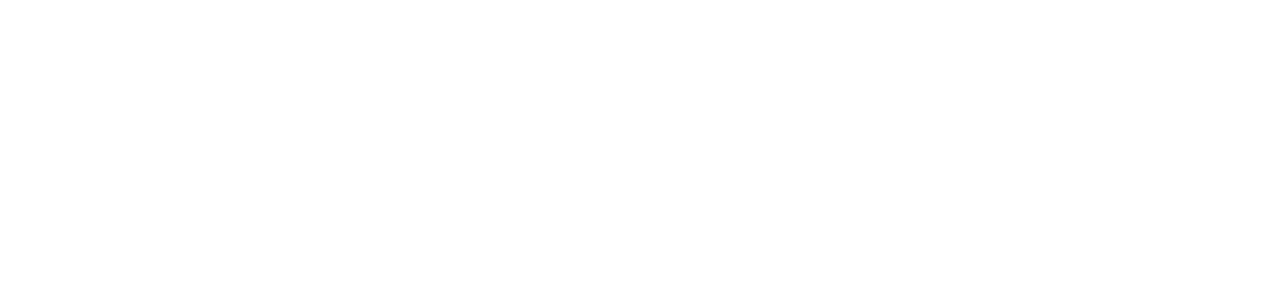
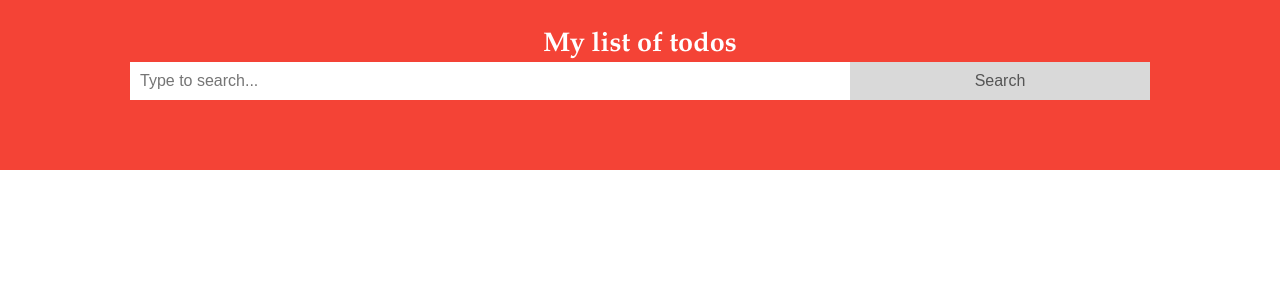
Before and after one commit to seriiserii825/vue-ad, a Vue app: page / in a window 1280 px wide. Shown: the top 300 px of the page. Built offline with nearby package versions, Linux system fonts and the light colour scheme.

Commit message:
added components

```diff
--- a/src/App.vue
+++ b/src/App.vue
@@ -1,11 +1,22 @@
 <template>
   <div id="app">
+    <Header/>
+    <List/>
+    <AddItem/>
   </div>
 </template>
 
 <script>
+import Header from '@/components/Header/Header'
+import List from '@/components/List/List'
+import AddItem from '@/components/AddItem/AddItem'
+
 export default {
-
+  components: {
+    Header,
+    List,
+    AddItem
+  }
 }
 </script>
 
@@ -99,4 +110,25 @@ a {
 .main {
   padding: 6rem 0;
 }
+input {
+  margin: 0;
+  border: none;
+  border-radius: 0;
+  padding: 10px;
+  font-size: 16px;
+}
+/* Стиль кнопки "Добавить" */
+.btn {
+  padding: 10px;
+  background: #d9d9d9;
+  color: #555;
+  text-align: center;
+  font-size: 16px;
+  cursor: pointer;
+  transition: 0.3s;
+  border-radius: 0;
+}
+.btn:hover {
+  background-color: #bbb;
+}
 </style>
--- /dev/null
+++ b/src/components/AddItem/AddItem.vue
@@ -0,0 +1,15 @@
+<template>
+  <div class="add-item">
+
+  </div>
+</template>
+
+<script>
+export default {
+
+}
+</script>
+
+<style scoped>
+
+</style>
--- /dev/null
+++ b/src/components/FilterItems/FilterItems.vue
@@ -0,0 +1,15 @@
+<template>
+  <div class="filter-items">
+
+  </div>
+</template>
+
+<script>
+export default {
+
+}
+</script>
+
+<style scoped>
+
+</style>
--- /dev/null
+++ b/src/components/Header/Header.vue
@@ -0,0 +1,42 @@
+<template>
+  <div class="header">
+    <h2>My list of todos</h2>
+    <div class="header__wrap">
+      <input type="text" placeholder="Type to search..."/>
+      <button class="btn">Search</button>
+    </div>
+    <FilterItems/>
+  </div>
+</template>
+
+<script>
+import FilterItems from '@/components/FilterItems/FilterItems'
+
+export default {
+  components: {
+    FilterItems
+  }
+}
+</script>
+
+<style lang="scss">
+.header {
+  background-color: #f44336;
+  padding: 30px 40px;
+  color: white;
+  text-align: center;
+  &__wrap {
+    display: flex;
+    align-items: center;
+    justify-content: center;
+    margin-bottom: 40px;
+  }
+  input {
+    width: 60%;
+  }
+  .btn {
+    width: 25%;
+    border: none;
+  }
+}
+</style>
--- /dev/null
+++ b/src/components/List/List.vue
@@ -0,0 +1,22 @@
+<template>
+  <ul class="list">
+    <ListItem/>
+  </ul>
+</template>
+
+<script>
+import ListItem from '@/components/ListItem/ListItem'
+
+export default {
+  components: {
+    ListItem
+  }
+}
+</script>
+
+<style scoped>
+.list {
+  margin: 0;
+  padding: 0;
+}
+</style>
--- /dev/null
+++ b/src/components/ListItem/ListItem.vue
@@ -0,0 +1,15 @@
+<template>
+  <li>
+
+  </li>
+</template>
+
+<script>
+export default {
+
+}
+</script>
+
+<style lang="scss">
+
+</style>
--- a/src/store/todo.js
+++ b/src/store/todo.js
@@ -1,3 +1,11 @@
 export default {
-  store: {}
+  store: {
+    todos: [
+      {id: 1, title: 'some', done: false},
+      {id: 2, title: 'second', done: false},
+      {id: 3, title: 'third', done: false},
+      {id: 4, title: 'four', done: false},
+      {id: 5, title: 'fifth', done: false}
+    ]
+  }
 }
```
